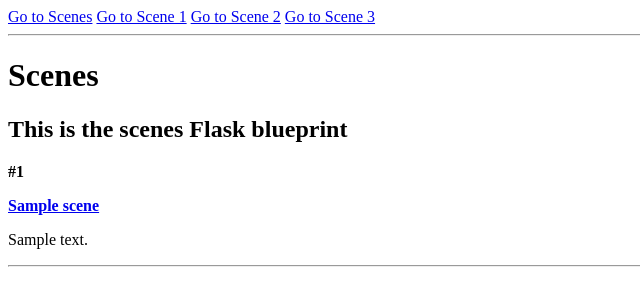
After one commit to vanHeemstraSystems/flask-babylonjs, a Python web app: template flask_app/app/templates/scenes/index.html in a window 1280 px wide. The commit adds this page. Shown: the top 306 px of the page, without its empty margins (0-640 px from the left). Run offline with Jinja, Linux system fonts and the light colour scheme; the template is opened without the code that fills it: most values are stand-ins (such as "Sample title", 1, 10 or a date in 2020); some libraries are stand-ins or nearby versions.

Commit message:
Add scenes to db

```diff
--- /dev/null
+++ b/flask_app/app/scenes/__init__.py
@@ -0,0 +1,6 @@
+#!/usr/bin/env python
+from flask import Blueprint
+
+bp = Blueprint('scenes', __name__)
+
+from app.scenes import routes
--- a/flask_app/app/templates/base.html
+++ b/flask_app/app/templates/base.html
@@ -15,9 +15,10 @@
 </head>
 <body>
     <nav>
-        <a href="/scene1">Go to Scene 1</a>
-        <a href="/scene2">Go to Scene 2</a>
-        <a href="/scene3">Go to Scene 3</a>
+        <a href="/scenes">Go to Scenes</a>
+        <a href="/scenes/1">Go to Scene 1</a>
+        <a href="/scenes/2">Go to Scene 2</a>
+        <a href="/scenes/3">Go to Scene 3</a>
     </nav>
     <hr>
     <div class="content">
--- /dev/null
+++ b/flask_app/app/templates/scenes/index.html
@@ -0,0 +1,24 @@
+{% extends 'base.html' %}
+
+{% block content %}
+    <span class="title"><h1>{% block title %} Scenes {% endblock %}</h1></span>
+    <div class="content">
+        <h2>This is the scenes Flask blueprint</h2>
+        {% for scene in scenes %}
+            <div class="scene">
+                <p><b>#{{ scene.id }}</b></p>
+                <p class="title">
+                    <b>
+                        <a href="#">
+                            {{ scene.title }}
+                        </a>
+                    </b>
+                </p>
+                <div class="content">
+                    <p>{{ scene.content }}</p>
+                </div>
+                <hr>
+            </div>
+        {% endfor %}
+    </div>
+{% endblock %}
```
Also changed, not shown: flask_app/app/__init__.py (+9 -6 lines), flask_app/app/models/scene.py (added, +10 -0 lines), flask_app/app/scenes/routes.py (added, +14 -0 lines), flask_app/app/templates/scenes/shots.html (added, +8 -0 lines), 300/600/200/README.md (added), flask_app/instance/app.db.
